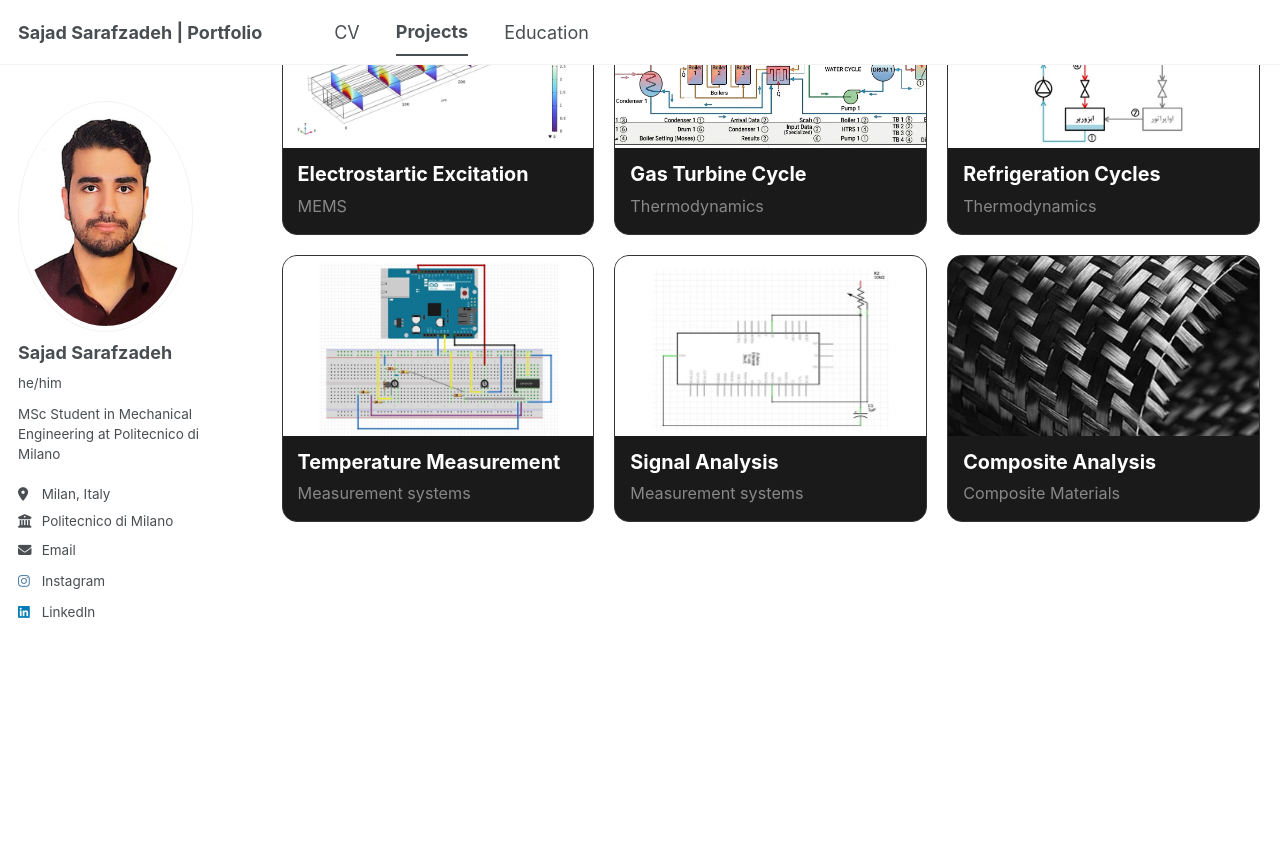
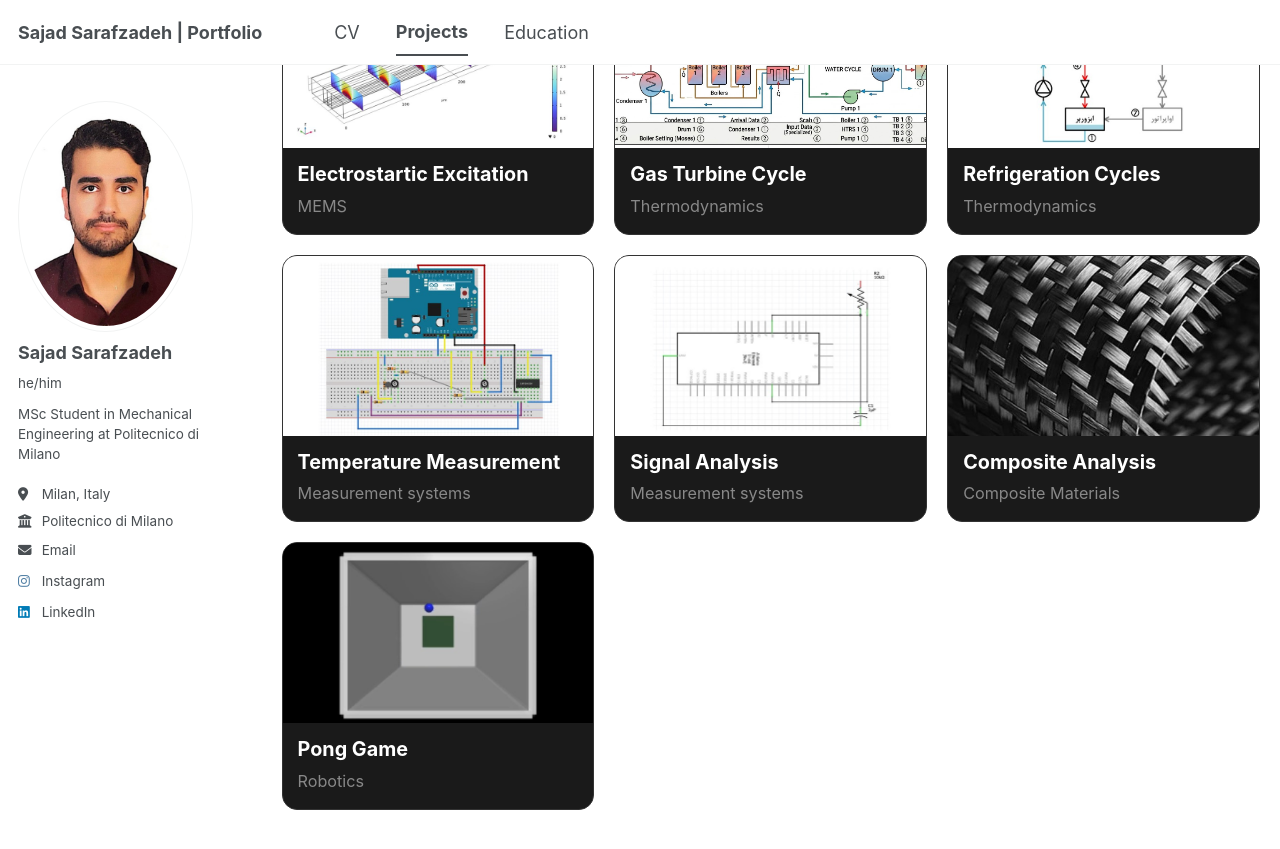
Before and after one commit to sajadsarafzadeh/sajadsarafzadeh.github.io, a Jekyll site: the page built from _pages/Projects.md, in a window 1280 px wide and 900 px high, scrolled down 510 px. Shown: the top 849 px of the window. Built offline with Jekyll 4.4.1, drawn with Linux system fonts in a browser that asks for light colours; a script bundle is joined from its source files by our own code; library files that are not in the unit come from our copies; before the commit the page ends 1122 px from its top, so only the background shows below that.

Commit message:
Update Projects.md

```diff
--- a/_pages/Projects.md
+++ b/_pages/Projects.md
@@ -100,5 +100,14 @@
     </div>
   </a>
 
+  <a href="https://github.com/sajadsarafzadeh/Orientation-Tracking-and-Interactive-Pong-Game/tree/main" target="_blank" style="text-decoration: none; width: calc(33.333% - 14px); min-width: 250px;">
+    <div style="background: #1a1a1a; border-radius: 15px; overflow: hidden; border: 1px solid #333;">
+      <img src="/images/pong.jpg" style="width: 100%; height: 180px; object-fit: cover;">
+      <div style="padding: 15px;">
+        <h4 style="color: #fff; margin: 0 0 5px 0; font-size: 1.1em;">Pong Game</h4>
+        <span style="color: #888; font-size: 0.9em;">Robotics</span>
+      </div>
+    </div>
+  </a>
 
 </div>
```
